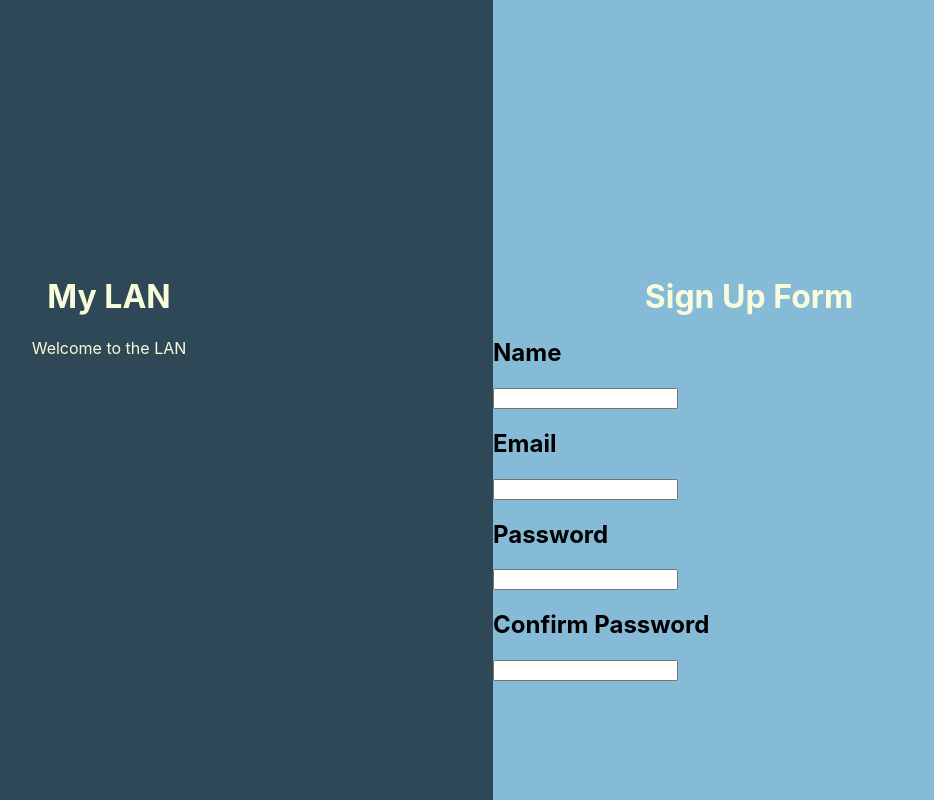
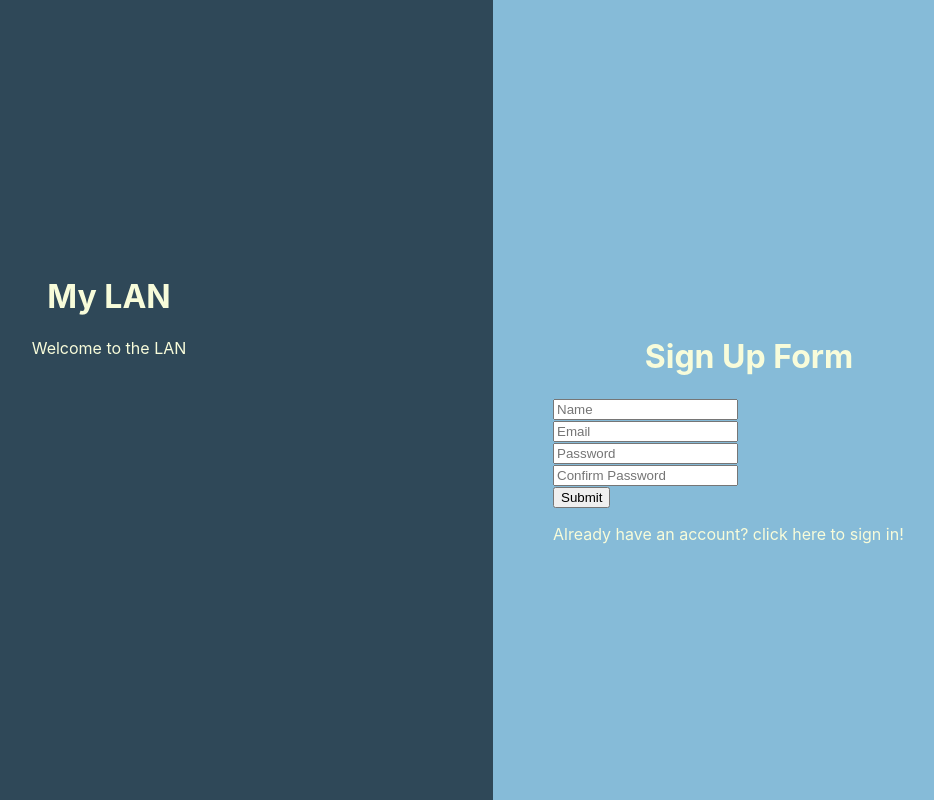
Before and after one commit to DeanBolte/rmitwebproject, a React (Create React App) app: page / in a window 1280 px wide. Both pictures are taken after a click on the element "Don't have an account? click here to sign up!". Shown: the whole page, without its empty margins (275-1209 px from the left). Built offline with nearby package versions, Linux system fonts and the light colour scheme.

Commit message:
added click through to sign in from sign up

```diff
--- a/src/components/LandingForm.js
+++ b/src/components/LandingForm.js
@@ -7,12 +7,12 @@ const LandingForm = () => {
   const [sign_in_mode, setForm] = useState(1)
 
   const onSwapForm = (form_id) => {
-    setForm(0)
+    setForm(form_id)
   }
 
   const SelectSignInOrSignUp = (props) => {
     if(props.form === 0) {
-      return <Signup />
+      return <Signup onSwapForm={onSwapForm}/>
     } else {
       return <Signin onSwapForm={onSwapForm}/>
     }
--- a/src/components/Signup.js
+++ b/src/components/Signup.js
@@ -1,18 +1,53 @@
 import React from 'react'
+import { useState } from 'react';
 
-const Signup = () => {
+const Signup = ({ onSwapForm }) => {
+  const [errorMessages, setErrorMessages] = useState({});
+  const [isSubmitted, setIsSubmitted] = useState(false);
+
+  // Generate JSX code for error message
+  const renderErrorMessage = (name) =>
+  name === errorMessages.name && (
+    <div className="error">{errorMessages.message}</div>
+  );
+
+  const onSubmit = (e) => {
+    e.preventDefault()
+
+  }
+
+  const swapForm = () => {
+    onSwapForm(1)
+  }
+
   return (
-    <form className='sign sign-up'>
-      <h1 className='logo'>Sign Up Form</h1>
-      <h2>Name</h2>
-      <input />
-      <h2>Email</h2>
-      <input />
-      <h2>Password</h2>
-      <input />
-      <h2>Confirm Password</h2>
-      <input />
-    </form>
+    <div className='form'>
+      <form onSubmit={onSubmit}>
+        <h1 className='logo'>Sign Up Form</h1>
+        <div className="input-container">
+         <input placeholder= 'Name' type="text" name="uname" required />
+         {renderErrorMessage("uname")}
+        </div>
+        <div className="input-container">
+         <input placeholder= 'Email' type="text" name="uname" required />
+         {renderErrorMessage("email")}
+        </div>
+        <div className="input-container">
+         <input placeholder= 'Password' type="text" name="uname" required />
+         {renderErrorMessage("pass")}
+        </div>
+        <div className="input-container">
+         <input placeholder= 'Confirm Password' type="password" name="pass" required />
+         {renderErrorMessage("pass")}
+        </div>
+        <div className="button-container">
+          <input type="submit" />
+        </div>
+        <div>
+          <p onClick={() => swapForm()}>Already have an account? click here to sign in!</p>
+        </div>
+      </form>
+    </div>
   )
 }
 
```
